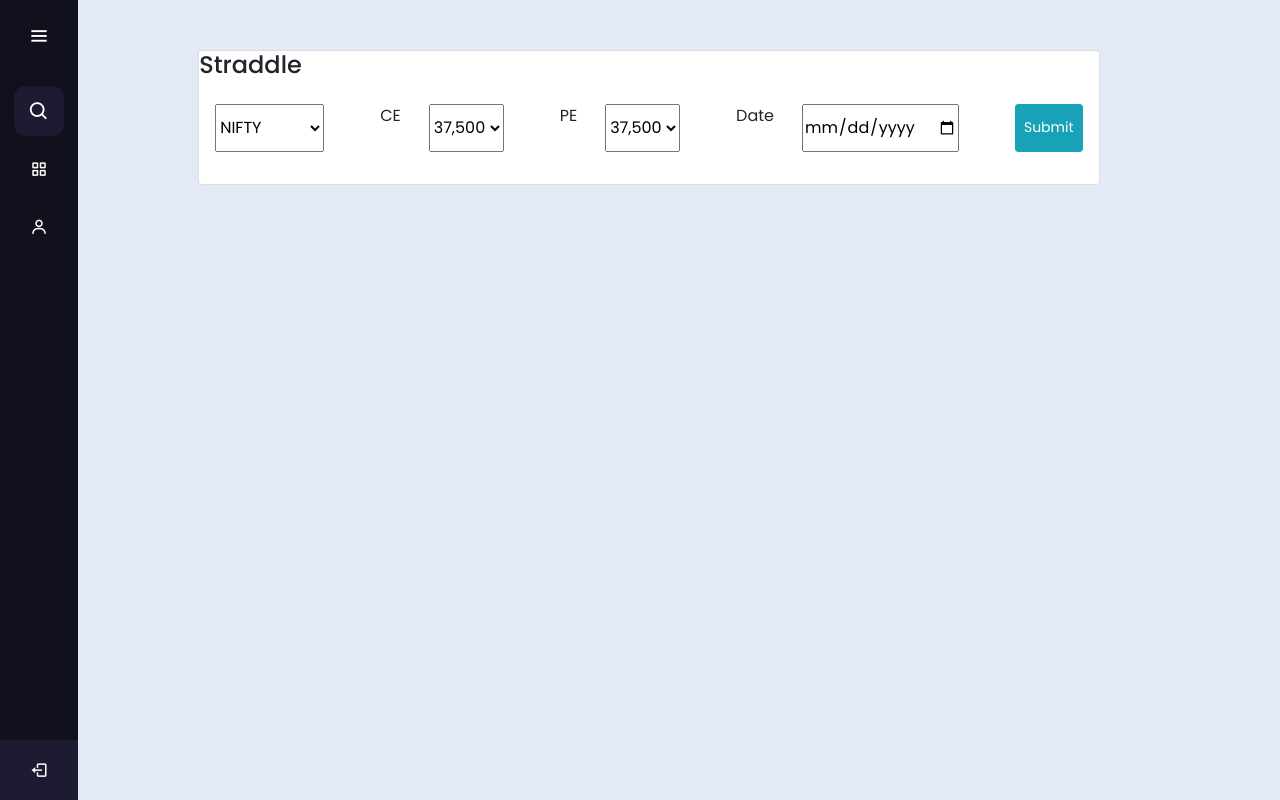
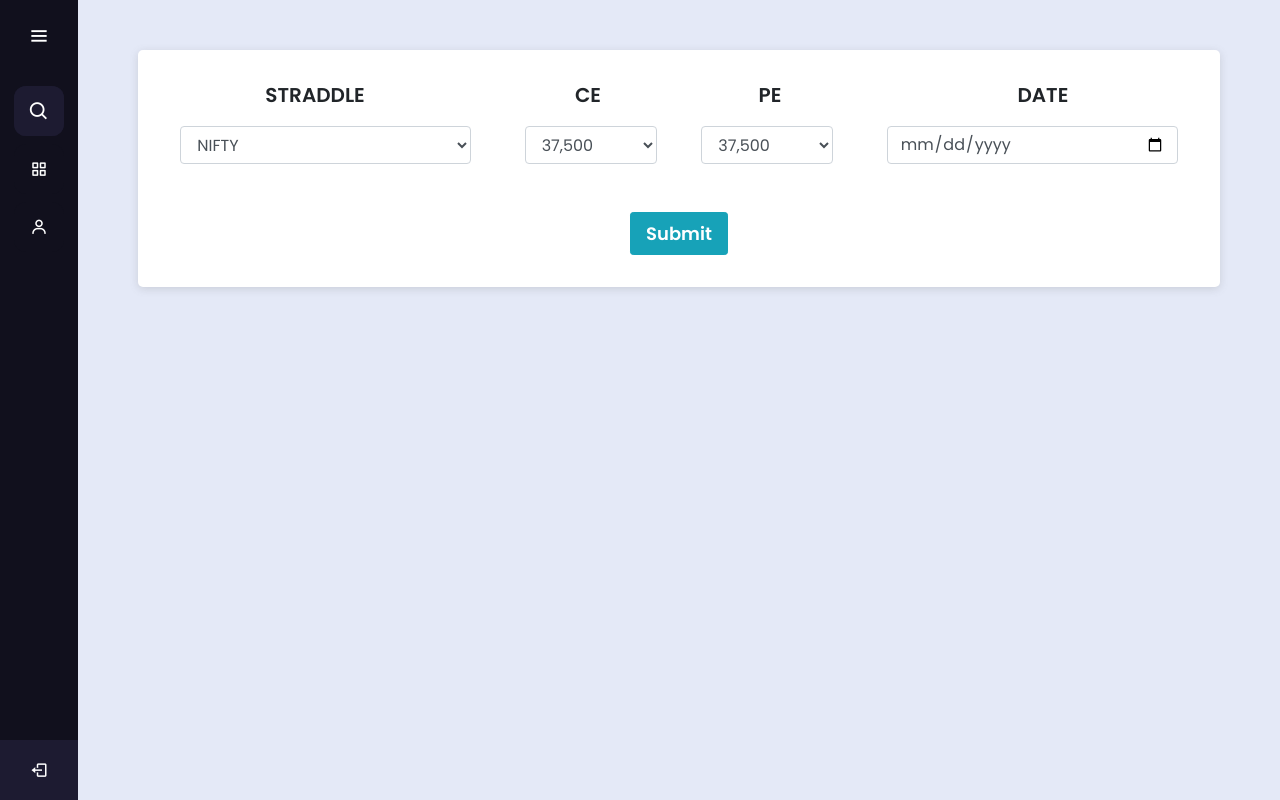
Before and after one commit to AnkitRajCode/EazyOptions, a React (Create React App) app: page /straddle in a window 1280 px wide. Built offline with nearby package versions, Linux system fonts and the light colour scheme; no server answers; sample sign-in values are in the browser's storage.

Commit message:
straddle section Ui improve

```diff
--- a/package.json
+++ b/package.json
@@ -9,6 +9,7 @@
     "apexcharts": "^3.29.0",
     "dotenv": "^8.2.0",
     "firebase": "^9.1.2",
+    "netlify-cli": "^6.13.2",
     "react": "^17.0.2",
     "react-apexcharts": "^1.3.9",
     "react-dom": "^17.0.2",
--- a/src/Components/Straddle.js
+++ b/src/Components/Straddle.js
@@ -11,7 +11,6 @@ export default function Straddle() {
   const [date, setDate] = useState();
   const [chartOptions, setChartOptions] = useState({});
   const [chartSeries, setChartSeries] = useState([]);
-
 
   function fetchResults(e) {
     e.preventDefault();
@@ -110,52 +109,63 @@ export default function Straddle() {
                 },
               }
             }
-
             var series = [
               {
                 name: "Combined Premium",
                 data: Y
               }
             ]
-
             setChartSeries(series);
-
             setChartOptions(line);
-
             setShouldDisplay("");
-
           }
         )
       }
-
     )
-
-
-
-
   }
-
   function handleSubmit(e) {
     fetchResults(e);
   }
-
 
   return (
     <div className="straddle">
       <Sidebar />
       <section className="home-section">
-        <div className="card w-75 datataker row">
-          <h4>Straddle</h4>
+        <div className="straddleCard">
+          <div className="row">
+            <div className="col-md-4">
+              <div className="text-center hide-sm">STRADDLE</div>
+            </div>
+            <div className="col-md-2">
+              <div className="text-center hide-sm">CE</div>
+            </div>
+            <div className="col-md-2">
+              <div className="text-center hide-sm">PE</div>
+            </div>
+            <div className="col-md-4">
+              <div className="text-center hide-sm">DATE</div>
+            </div>
+          </div>
+
           <form action="" className="form-group p-3 col-md-12" onSubmit={(e) => { handleSubmit(e); }} >
-
-            <select onChange={(e) => { setInstrument(e.target.value) }}>
+            <div className="row">
+              <div className="col-md-4">
+                <div className="text-center mb-3 hide-lg">STRADDLE</div>
+                <select
+                onChange={(e) => { setInstrument(e.target.value) }}
+                className="form-control straddleSelect"
+                >
                   <option value="NIFTY">NIFTY</option>
                   <option value="BANKNIFTY">BANK NIFTY</option>
                 </select>
-            <br />
-            <br />
-            <lable>CE</lable>
-            <select onChange={(e) => { setStrike(e.target.value) }}>
+              </div>
+
+              <div className="col-md-2">
+                <div className="hide-lg mt-2 mb-1">CE</div>
+                <select
+                onChange={(e) => { setStrike(e.target.value) }}
+                className="form-control straddleSelect"
+                >
                   <option value={37500}>37,500</option>
                   <option value={37600}>37,600</option>
                   <option value={37800}>37,800</option>
@@ -166,10 +176,14 @@ export default function Straddle() {
                   <option value={38400}>38,400</option>
                   <option value={38500}>38,500</option>
                 </select>
-            <br />
-            <br />
-            <lable>PE</lable>
-            <select onChange={(e) => { setStrike(e.target.value) }}>
+              </div>
+
+              <div className="col-md-2">
+                <div className="hide-lg  mt-2 mb-1">SE</div>
+                <select
+                onChange={(e) => { setStrike(e.target.value) }}
+                className="form-control straddleSelect"
+                >
                   <option value={37500}>37,500</option>
                   <option value={37600}>37,600</option>
                   <option value={37800}>37,800</option>
@@ -180,34 +194,34 @@ export default function Straddle() {
                   <option value={38400}>38,400</option>
                   <option value={38500}>38,500</option>
                 </select>
-            <br />
-            <br />
-            <label>Date</label>
-            <input type="date" name="date" id="date" onChange={(e) => { setDate(e.target.value) }} />
-            <br />
-            <br />
-            <input type="submit" className="btn btn-sm btn-info" />
+              </div>
+
+              <div className="col-md-4">
+                <div className="hide-lg  mt-2 mb-1">Date</div>
+                <input
+                type="date"
+                name="date"
+                id="date"
+                onChange={(e) => { setDate(e.target.value) }}
+                className="form-control straddleSelect"
+                />
+              </div>
+            </div>
+
+            <div className="row">
+              <input type="submit" className="btn btn-sm btn-info mx-auto mt-5 straddleButton" />
+            </div>
           </form>
+
         </div>
-        <br />
-        <br />
-        <br />
-        <br />
-        <br />
-        <br />
-        <br />
-        <br />
-        <br />
-        <br />
-        <br />
+        <br/><br/><br/><br/><br/><br/><br/><br/><br/><br/><br/><br/><br/><br/><br/>
         <div className="col-md-12">
           <Chart
             style={{ "display": shouldDisplay }}
             options={chartOptions}
             series={chartSeries}
             type="line"
-            width="95%"
-            height="100%"
+            width="98%"
             height="350px"
           />
         </div>
--- a/src/Css/Straddle.css
+++ b/src/Css/Straddle.css
@@ -1,17 +1,40 @@
-.straddle .card{
-    margin-left: 10%;
-    margin-top: 50px;
+.straddleCard{
     float: left;
-    z-index: 100;
+    width: 90%;
+    margin: 50px 5% 80px 5%;
+    background-color: white;
+    padding: 30px 10px 0px 10px ;
+    border-radius: 5px;
+    box-shadow: rgba(99, 99, 99, 0.2) 0px 2px 8px 0px;
+    font-size: 20px;
+    font-weight: 600;
 }
-.card form{
-    display: flex;
-    flex-direction: row;
-    flex-wrap: nowrap;
-    justify-content:space-between;
+.straddleSelect{
+    width: 90% !important;
+    margin-left: 5%;
 }
+.straddleButton{
+    font-size: 18px;
+    font-weight: 600;
+    padding: 7px 15px;
+}
+.hide-lg{
+    display: none;
+}
+.hide-sm{
+    display: block;
+}
+
+
+/* media Query */
 @media (max-width: 420px) {
-    .straddle .card{
-        margin-left: 0%;
+    .straddleCard{
+        margin: 20px 5% 50px 5%;
+    }
+    .hide-lg{
+        display: block;
+    }
+    .hide-sm{
+        display: none;
     }
 }
```
Also changed, not shown: 1 other file (tests, documents, lock files or other folders). Lines whose indentation alone changed are shown as unchanged.
